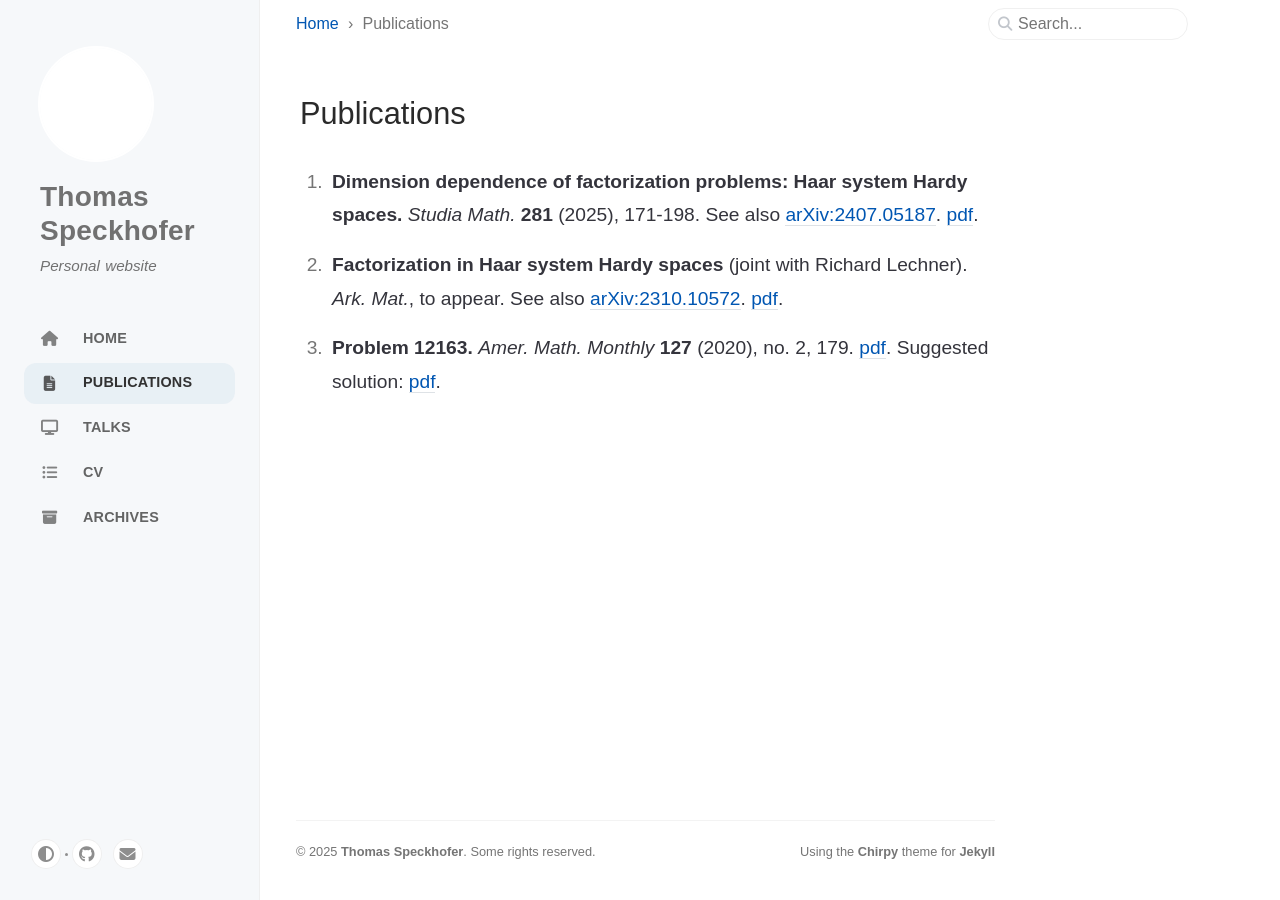
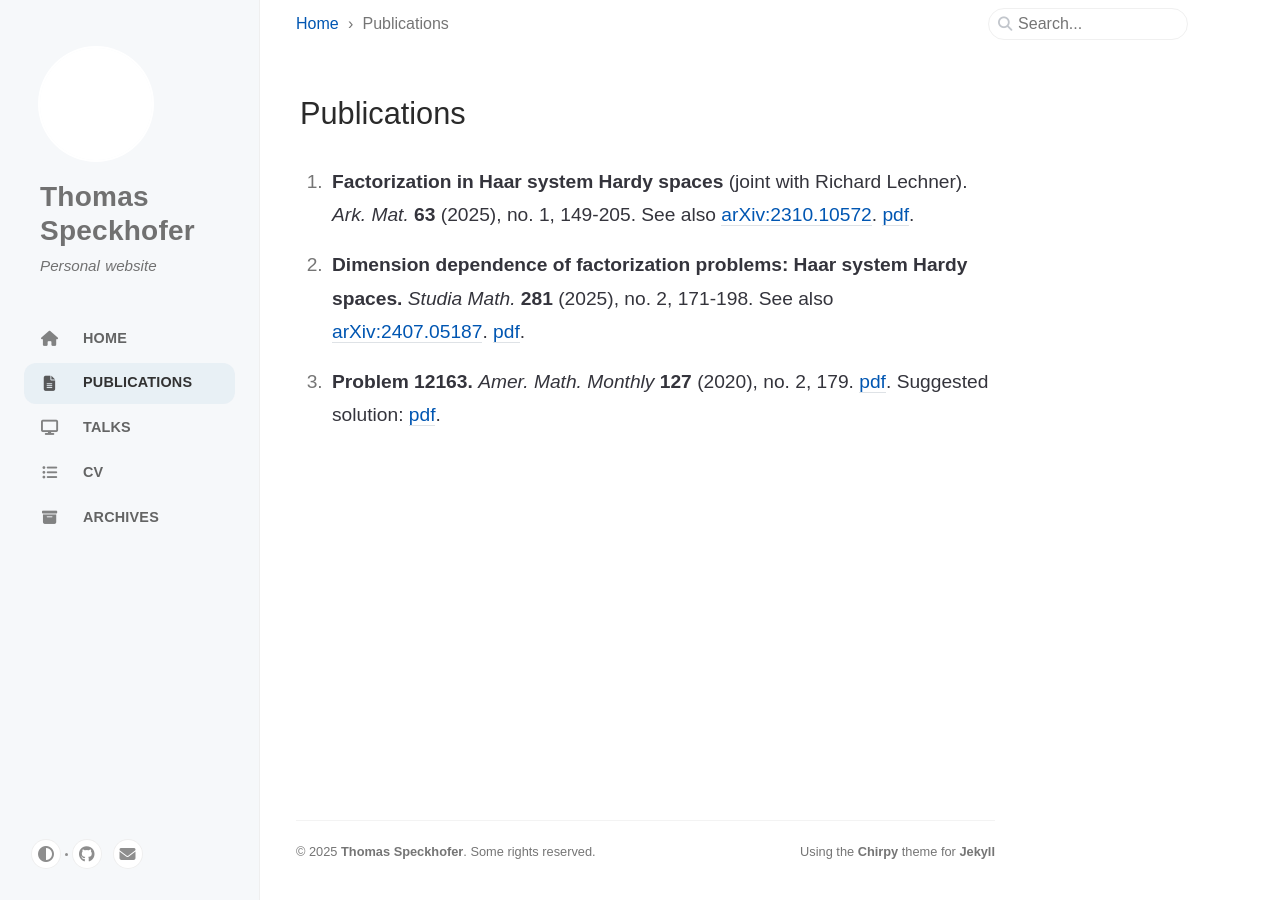
Before and after one commit to speckhofer/speckhofer.github.io, a Jekyll site: the page built from _tabs/publications.md, in a window 1280 px wide. Built offline with Jekyll 4.4.1, drawn with Linux system fonts in a browser that asks for light colours; cached includes are drawn as plain includes.

Commit message:
Update publications.md

```diff
--- a/_tabs/publications.md
+++ b/_tabs/publications.md
@@ -3,8 +3,8 @@ icon: fas fa-file-lines
 order: 1
 ---
 
-1. **Dimension dependence of factorization problems: Haar system Hardy spaces.** _Studia Math._ **281** (2025), 171-198. See also [arXiv:2407.05187](https://arxiv.org/abs/2407.05187). [pdf](https://www.impan.pl/shop/en/publication/transaction/download/product/115793).
+1. **Factorization in Haar system Hardy spaces** (joint with Richard Lechner). _Ark. Mat._ **63** (2025), no. 1, 149-205. See also [arXiv:2310.10572](https://arxiv.org/abs/2310.10572). [pdf](https://link.intlpress.com/JDetail/1912871856193536002).
 
-1. **Factorization in Haar system Hardy spaces** (joint with Richard Lechner). _Ark. Mat._, to appear. See also [arXiv:2310.10572](https://arxiv.org/abs/2310.10572). [pdf](https://arxiv.org/pdf/2310.10572.pdf).
+1. **Dimension dependence of factorization problems: Haar system Hardy spaces.** _Studia Math._ **281** (2025), no. 2, 171-198. See also [arXiv:2407.05187](https://arxiv.org/abs/2407.05187). [pdf](https://www.impan.pl/shop/en/publication/transaction/download/product/115793).
 
 1. **Problem 12163.** _Amer. Math. Monthly_ **127** (2020), no. 2, 179. [pdf](/assets/pdf/problem-12163.pdf). Suggested solution: [pdf](/assets/pdf/solution-12163.pdf).
```
